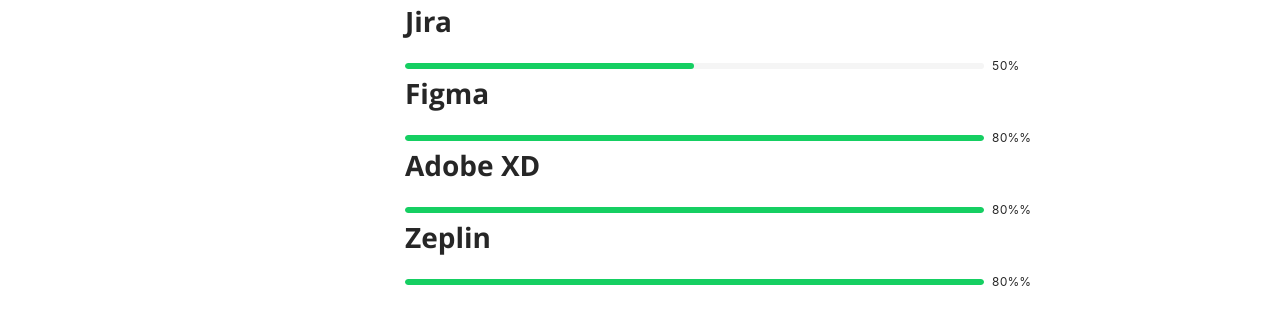
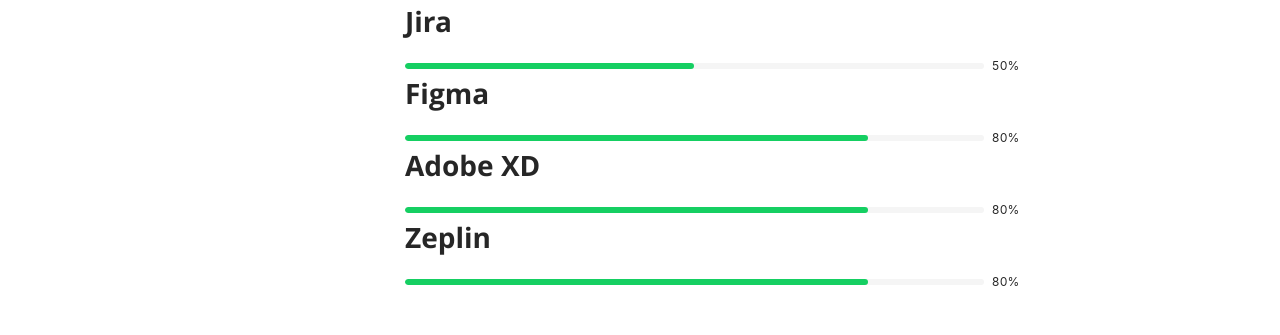
Before and after one commit to kornjiradej/resume, a React (Create React App) app: page / in a window 1280 px wide. Shown: the part 4103-4438 px from the top of the page. Built offline with nearby package versions, Linux system fonts and the light colour scheme.

Commit message:
fix: percent skill

```diff
--- a/public/index.html
+++ b/public/index.html
@@ -17,7 +17,7 @@
 
   <body>
     <noscript>
-      You need to enable JavaScript to run this app.(korn)
+      You need to enable JavaScript to run this app.(kornji)
     </noscript>
     <div id="root"></div>
 
--- a/src/Components/Resume.js
+++ b/src/Components/Resume.js
@@ -368,15 +368,15 @@
         },
         {
           "name":"Figma",
-          "percent": "80%"
+          "percent": "80"
         },
         {
           "name":"Adobe XD",
-          "percent": "80%"
+          "percent": "80"
         },
         {
           "name":"Zeplin",
-          "percent": "80%"
+          "percent": "80"
         }
       ]
     }
```
